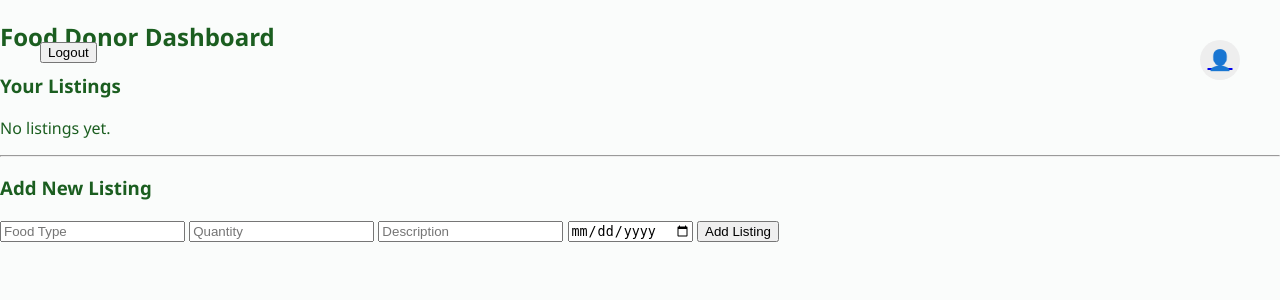
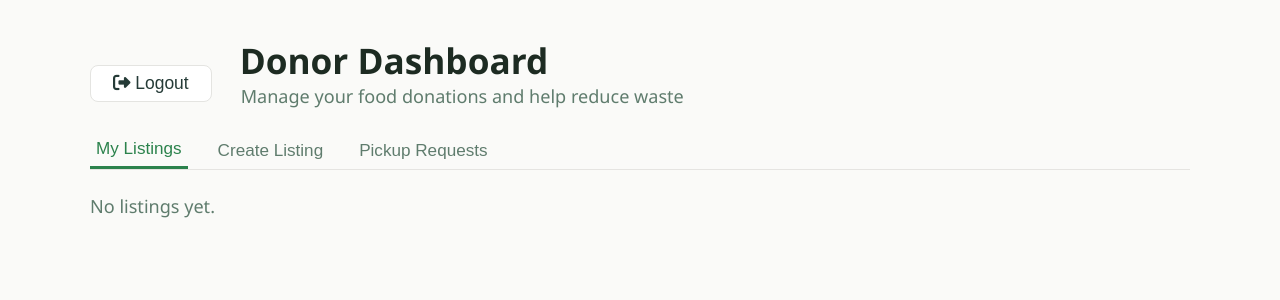
Before and after one commit to adyan5786/Plate-Connect, a Flask app: page /donor_dashboard in a window 1280 px wide. Shown: the top 300 px of the page. Run offline with Flask 3, Linux system fonts and the light colour scheme.

Commit message:
A few changes made

```diff
--- /dev/null
+++ b/static/donor_dashboard.css
@@ -0,0 +1,303 @@
+body {
+  font-family: 'Segoe UI', Arial, sans-serif;
+  background: #fafaf8;
+  color: #253b37;
+  margin: 0;
+  padding: 0;
+}
+
+.dashboard-container {
+  max-width: 1100px;
+  margin: 0 auto;
+  padding: 36px 0;
+}
+
+.dashboard-header {
+  display: flex;
+  align-items: center;
+  gap: 18px;
+  margin-bottom: 8px;
+}
+
+.back-btn {
+  background: #fff;
+  border: 1px solid #e4e4e1;
+  border-radius: 8px;
+  padding: 7px 22px;
+  color: #253b37;
+  font-size: 1.09rem;
+  cursor: pointer;
+  font-weight: 500;
+  margin-right: 10px;
+  transition: background 0.18s;
+}
+
+.back-btn:hover {
+  background: #f6f6f2;
+}
+
+.dashboard-title {
+  font-size: 2.2rem;
+  font-weight: 700;
+  color: #1d2b22;
+  margin: 0;
+}
+
+.dashboard-subtitle {
+  color: #5f7c6d;
+  font-size: 1.13rem;
+  margin-bottom: 22px;
+  margin-left: 1px;
+}
+
+.dashboard-tabs {
+  display: flex;
+  gap: 24px;
+  border-bottom: 1px solid #e5e4e1;
+  margin-bottom: 24px;
+}
+
+.dashboard-tab {
+  padding-bottom: 7px;
+  font-weight: 500;
+  font-size: 1.07rem;
+  color: #5f7c6d;
+  cursor: pointer;
+  border: none;
+  background: none;
+  transition: color 0.18s;
+}
+
+.dashboard-tab.active {
+  color: #2b824c;
+  border-bottom: 3px solid #2b824c;
+}
+
+.listings-table {
+  display: flex;
+  flex-direction: column;
+  gap: 18px;
+  margin-top: 4px;
+}
+
+.listing-card {
+  background: #fff;
+  border-radius: 13px;
+  border: 1px solid #efece6;
+  box-shadow: 0 4px 18px rgba(33,122,83,0.08);
+  padding: 25px 32px;
+  display: flex;
+  justify-content: space-between;
+  align-items: flex-start;
+  transition: box-shadow 0.18s;
+}
+
+.listing-card:hover {
+  box-shadow: 0 8px 24px rgba(33,122,83,0.14);
+}
+
+.listing-details {
+  flex: 1;
+  min-width: 0;
+}
+
+.listing-title {
+  font-size: 1.37rem;
+  font-weight: 700;
+  color: #1d2b22;
+  margin-bottom: 6px;
+  display: flex;
+  gap: 10px;
+  align-items: center;
+}
+
+.badge {
+  display: inline-block;
+  padding: 3px 13px;
+  border-radius: 999px;
+  font-size: 0.98rem;
+  font-weight: 500;
+  margin-right: 5px;
+  margin-bottom: 2px;
+}
+
+.badge-high {
+  background: #f9e2e2;
+  color: #c0392b;
+}
+.badge-medium {
+  background: #fff3d1;
+  color: #b87f2a;
+}
+.badge-low {
+  background: #e6f7e6;
+  color: #2b824c;
+}
+.badge-available {
+  background: #e9cfa8;
+  color: #8b5e1a;
+}
+.badge-claimed {
+  background: #f4f4f4;
+  color: #5f7c6d;
+}
+
+.listing-meta {
+  display: flex;
+  gap: 24px;
+  flex-wrap: wrap;
+  margin-bottom: 8px;
+  color: #5f7c6d;
+  font-size: 1.07rem;
+  align-items: center;
+}
+
+.listing-meta span {
+  display: flex;
+  align-items: center;
+  gap: 5px;
+}
+
+.listing-meta .icon {
+  font-size: 1.05rem;
+}
+
+.listing-requests {
+  color: #e67e22;
+  font-size: 1.08rem;
+  margin-top: 2px;
+}
+
+.listing-actions {
+  display: flex;
+  flex-direction: row;
+  gap: 11px;
+}
+
+.btn-edit, .btn-remove {
+  padding: 8px 19px;
+  border-radius: 8px;
+  font-size: 1.04rem;
+  font-weight: 500;
+  border: none;
+  cursor: pointer;
+  transition: background 0.18s, color 0.18s;
+  background: #f8f8f4;
+  color: #253b37;
+  margin-bottom: 4px;
+}
+
+.btn-edit:hover {
+  background: #e6f7e6;
+  color: #2b824c;
+}
+.btn-remove {
+  color: #c0392b;
+  background: #fff;
+  border: 1px solid #f9e2e2;
+}
+.btn-remove:hover {
+  background: #f9e2e2;
+}
+
+.create-listing-form {
+  background: #fff;
+  border-radius: 13px;
+  border: 1px solid #efece6;
+  box-shadow: 0 4px 18px rgba(33,122,83,0.08);
+  padding: 29px 32px;
+  margin-top: 8px;
+}
+
+.create-listing-title {
+  font-size: 1.35rem;
+  font-weight: 600;
+  margin-bottom: 20px;
+  color: #1d2b22;
+  display: flex;
+  align-items: center;
+  gap: 10px;
+}
+
+.create-listing-fields {
+  display: grid;
+  grid-template-columns: 1fr 1fr;
+  gap: 18px;
+}
+
+.form-group {
+  display: flex;
+  flex-direction: column;
+  gap: 7px;
+}
+
+.form-group.full-width {
+  grid-column: span 2;
+}
+
+input, textarea, select {
+  background: #f6f6f2;
+  border: 1px solid #e4e4e1;
+  border-radius: 8px;
+  padding: 12px;
+  font-size: 1.08rem;
+  color: #253b37;
+  resize: vertical;
+  font-family: inherit;
+  margin-bottom: 2px;
+}
+
+input:focus, textarea:focus, select:focus {
+  outline: 2px solid #2b824c;
+  background: #f2f7f4;
+}
+
+.create-listing-location {
+  background: #f6f6f2;
+  border-radius: 8px;
+  padding: 24px;
+  text-align: center;
+  color: #5f7c6d;
+  border: 1.5px solid #ecebe7;
+  margin-bottom: 18px;
+  font-size: 1.09rem;
+}
+
+.create-listing-location .icon {
+  font-size: 1.6rem;
+  color: #2b824c;
+  margin-bottom: 6px;
+}
+
+.create-listing-btn {
+  width: 100%;
+  background: #2b824c;
+  color: #fff;
+  border: none;
+  border-radius: 8px;
+  font-size: 1.13rem;
+  font-weight: 500;
+  padding: 14px 0;
+  cursor: pointer;
+  margin-top: 8px;
+  transition: background 0.18s;
+}
+
+.create-listing-btn:hover {
+  background: #217a53;
+}
+
+@media (max-width: 900px) {
+  .dashboard-container {
+    padding: 24px 8px;
+  }
+  .listing-card, .create-listing-form {
+    padding: 16px 10px;
+  }
+  .create-listing-fields {
+    grid-template-columns: 1fr;
+  }
+}
+
+::-webkit-scrollbar { width: 8px; background: #f6f6f2; }
+::-webkit-scrollbar-thumb { background: #ecebe7; border-radius: 4px; }
--- a/templates/donor_dashboard.html
+++ b/templates/donor_dashboard.html
@@ -1,74 +1,147 @@
 <!DOCTYPE html>
-<html>
+<html lang="en">
 <head>
     <title>Donor Dashboard</title>
     <link rel="stylesheet" href="{{ url_for('static', filename='style.css') }}">
-    <style>
-        .profile-icon {
-            position: absolute;
-            top: 20px;
-            right: 40px;
-            width: 40px;
-            height: 40px;
-            background: #eee;
-            border-radius: 50%;
-            text-align: center;
-            line-height: 40px;
-            font-size: 20px;
-            cursor: pointer;
-        }
-        .logout-btn {
-            position: absolute;
-            top: 20px;
-            left: 40px;
-        }
-        .dashboard-header {
-            position: relative;
-        }
-    </style>
+    <link rel="stylesheet" href="{{ url_for('static', filename='donor_dashboard.css') }}">
+    <meta name="viewport" content="width=device-width, initial-scale=1">
+    <!-- Optionally include FontAwesome for icons -->
+    <link rel="stylesheet" href="https://cdnjs.cloudflare.com/ajax/libs/font-awesome/6.4.2/css/all.min.css">
 </head>
 <body>
-<div class="container">
+<div class="dashboard-container">
     <div class="dashboard-header">
-        <form method="POST" action="{{ url_for('logout') }}" class="logout-btn">
-            <button type="submit">Logout</button>
+        <form method="POST" action="{{ url_for('logout') }}">
+            <button type="submit" class="back-btn"><i class="fa fa-sign-out-alt"></i> Logout</button>
         </form>
-        <h2>Food Donor Dashboard</h2>
-        <a href="{{ url_for('profile') }}" class="profile-icon">&#128100;</a>
+        <div>
+            <h1 class="dashboard-title">Donor Dashboard</h1>
+            <div class="dashboard-subtitle">Manage your food donations and help reduce waste</div>
+        </div>
     </div>
-    <h3>Your Listings</h3>
-    {% if listings %}
-        <ul>
-        {% for listing in listings %}
-            <li>
-                <strong>{{ listing.food_type }}</strong> ({{ listing.quantity }})<br>
-                {{ listing.description }}<br>
-                Best before: {{ listing.best_before }}<br>
-                <em>Address: {{ listing.address }}</em>
-                <br>
-                <strong>Requests:</strong>
-                <ul>
-                {% for req in listing.requests %}
-                    <li>
-                        {{ req.ngo_name }} ({{ req.status }})
-                    </li>
-                {% endfor %}
-                </ul>
-            </li>
-        {% endfor %}
-        </ul>
-    {% else %}
-        <p>No listings yet.</p>
-    {% endif %}
-    <hr>
-    <h3>Add New Listing</h3>
-    <form method="POST" action="{{ url_for('add_listing') }}">
-        <input type="text" name="food_type" placeholder="Food Type" required>
-        <input type="text" name="quantity" placeholder="Quantity" required>
-        <input type="text" name="description" placeholder="Description">
-        <input type="date" name="best_before" placeholder="Best Before" required>
-        <button type="submit">Add Listing</button>
-    </form>
+    <div class="dashboard-tabs">
+        <button class="dashboard-tab active" onclick="showTab('listings')">My Listings</button>
+        <button class="dashboard-tab" onclick="showTab('create')">Create Listing</button>
+        <button class="dashboard-tab" onclick="showTab('requests')">Pickup Requests</button>
+    </div>
+
+    <!-- Listings Table -->
+    <div id="tab-listings" class="listings-table">
+        {% if listings %}
+            <!-- Add a sort dropdown for future implementation -->
+            <div style="margin-bottom: 8px;">
+                <label for="sort-listings" style="font-weight: 500; color: #5f7c6d;">Sort by:</label>
+                <select id="sort-listings" onchange="sortListings()" style="padding: 6px 12px; border-radius: 6px; border:1px solid #e4e4e1; color:#253b37;">
+                    <option value="newest">Newest</option>
+                    <option value="oldest">Oldest</option>
+                    <option value="proximity">Proximity</option>
+                </select>
+            </div>
+            {% for listing in listings %}
+            <div class="listing-card">
+                <div class="listing-details">
+                    <div class="listing-title">
+                        {{ listing.food_type }}
+                        {% if listing.urgency == 'high' %}
+                            <span class="badge badge-high">high urgency</span>
+                        {% elif listing.urgency == 'medium' %}
+                            <span class="badge badge-medium">medium urgency</span>
+                        {% else %}
+                            <span class="badge badge-low">low urgency</span>
+                        {% endif %}
+                        {% if listing.status == 'available' %}
+                            <span class="badge badge-available">available</span>
+                        {% else %}
+                            <span class="badge badge-claimed">claimed</span>
+                        {% endif %}
+                    </div>
+                    <div class="listing-meta">
+                        <span><i class="fa fa-box icon"></i> {{ listing.quantity }}</span>
+                        <span><i class="fa fa-map-marker-alt icon"></i> {{ listing.address }}</span>
+                        <span><i class="fa fa-clock icon"></i> Expires in {{ listing.expiry_hours }} hours</span>
+                    </div>
+                    {% if listing.requests_pending %}
+                        <div class="listing-requests">{{ listing.requests_pending }} pickup request(s) pending</div>
+                    {% endif %}
+                </div>
+                <div class="listing-actions">
+                    <form method="GET" action="{{ url_for('edit_listing', listing_id=listing.id) }}">
+                        <button type="submit" class="btn-edit">Edit</button>
+                    </form>
+                    <form method="POST" action="{{ url_for('remove_listing', listing_id=listing.id) }}">
+                        <button type="submit" class="btn-remove">Remove</button>
+                    </form>
+                </div>
+            </div>
+            {% endfor %}
+        {% else %}
+            <div style="color:#5f7c6d; font-size:1.13rem;">No listings yet.</div>
+        {% endif %}
+    </div>
+
+    <!-- Create Listing Tab -->
+    <div id="tab-create" style="display:none;">
+        <form class="create-listing-form" method="POST" action="{{ url_for('add_listing') }}">
+            <div class="create-listing-title"><i class="fa fa-plus"></i> Create Food Listing</div>
+            <div class="create-listing-fields">
+                <div class="form-group">
+                    <label for="food_type">Food Type</label>
+                    <input type="text" id="food_type" name="food_type" placeholder="e.g., Fresh vegetables, Prepared meals" required>
+                </div>
+                <div class="form-group">
+                    <label for="quantity">Quantity</label>
+                    <input type="text" id="quantity" name="quantity" placeholder="e.g., 5kg, 20 portions" required>
+                </div>
+                <div class="form-group full-width">
+                    <label for="description">Description</label>
+                    <textarea id="description" name="description" placeholder="Describe the food items, cooking date, ingredients, etc." rows="2"></textarea>
+                </div>
+                <div class="form-group">
+                    <label for="urgency">Urgency Level</label>
+                    <select id="urgency" name="urgency">
+                        <option value="">Select urgency</option>
+                        <option value="high">High</option>
+                        <option value="medium">Medium</option>
+                        <option value="low">Low</option>
+                    </select>
+                </div>
+                <div class="form-group">
+                    <label for="best_before">Best Before (Hours from now)</label>
+                    <input type="number" id="best_before" name="best_before" placeholder="e.g., 6" min="1" required>
+                </div>
+                <div class="form-group full-width">
+                    <label for="address">Pickup Location</label>
+                    <div class="create-listing-location">
+                        <span class="icon"><i class="fa fa-map-marker-alt"></i></span>
+                        <span>Click to select pickup location<br><span style="font-size:0.92rem; color:#8b5e1a;">(Google Maps integration needed)</span></span>
+                        <input type="text" id="address" name="address" placeholder="Address or location" style="margin-top:10px;">
+                    </div>
+                </div>
+            </div>
+            <button type="submit" class="create-listing-btn">Create Listing</button>
+        </form>
+    </div>
+
+    <!-- Pickup Requests Tab (Placeholder) -->
+    <div id="tab-requests" style="display:none;">
+        <div style="margin-top:24px; color:#5f7c6d; font-size:1.13rem;">
+            Pickup requests dashboard coming soon...
+        </div>
+    </div>
 </div>
+
+<script>
+function showTab(tab) {
+    document.getElementById('tab-listings').style.display = (tab === 'listings') ? 'flex' : 'none';
+    document.getElementById('tab-create').style.display = (tab === 'create') ? 'block' : 'none';
+    document.getElementById('tab-requests').style.display = (tab === 'requests') ? 'block' : 'none';
+    document.querySelectorAll('.dashboard-tab').forEach(function(el, idx) {
+        el.classList.toggle('active', ['listings','create','requests'][idx] === tab);
+    });
+}
+function sortListings() {
+    // Sorting logic placeholder, implement using AJAX or server-side rendering
+}
+</script>
 </body>
 </html>
```
